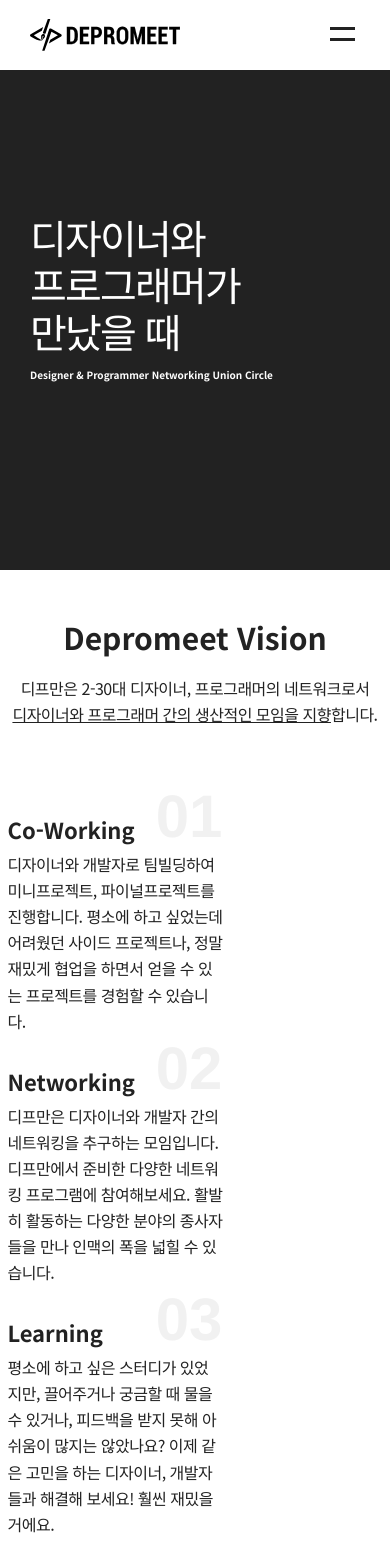
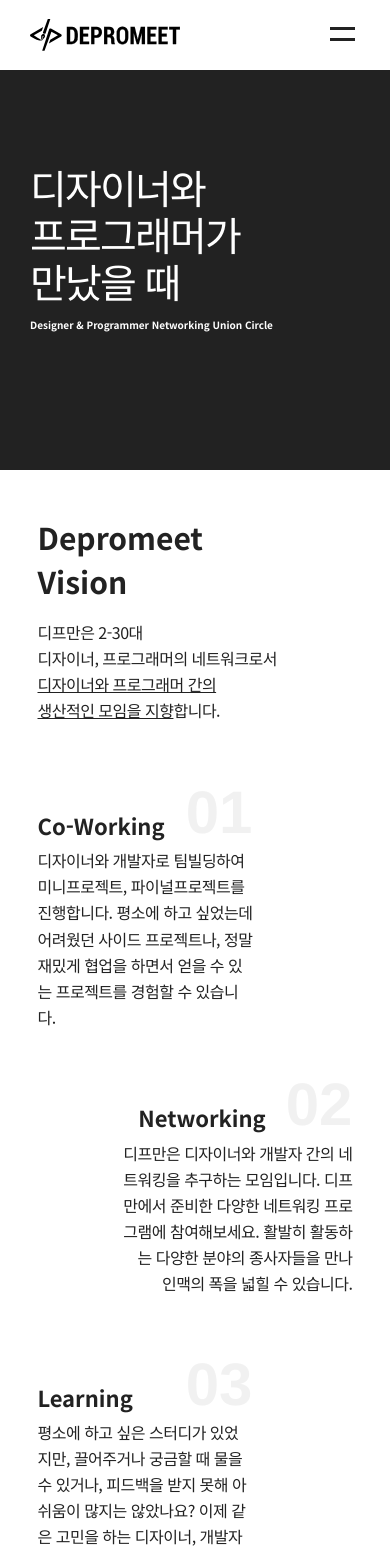
Before and after one commit to depromeet/www.depromeet.com-old, a Vue app: page / in a window 390 px wide. Shown: the top 1553 px of the page. Built offline with nearby package versions, Linux system fonts and the light colour scheme.

Commit message:
홈화면 디프만 비전 반응형 구현

```diff
--- a/src/views/Home.vue
+++ b/src/views/Home.vue
@@ -21,11 +21,15 @@
       </div>
     </div>
     <div class="container">
-      <div class="vision" id="vision">
-        <h2 class="vision-title">Depromeet Vision</h2>
+      <div
+        class="vision"
+        id="vision"
+        :class="{ mobile: getDeviceType === 'mobile', tablet: getDeviceType === 'tablet' }"
+      >
+        <h2 class="vision-title">Depromeet<br v-if="getDeviceType !== 'desktop'"> Vision</h2>
         <p class="vision-description">
-          디프만은 2-30대 디자이너, 프로그래머의 네트워크로서<br>
-          <span>디자이너와 프로그래머 간의 생산적인 모임을 지향</span>합니다.
+          디프만은 2-30대<br v-if="getDeviceType === 'mobile'"> 디자이너, 프로그래머의 네트워크로서<br>
+          <span>디자이너와 프로그래머 간의<br v-if="getDeviceType === 'mobile'"> 생산적인 모임을 지향</span>합니다.
         </p>
 
         <div class="vision-items">
@@ -96,6 +100,34 @@
   },
 })
 export default class Home extends Vue {
+  width: number = document.documentElement.clientWidth;
+
+  onResize() {
+    // Typescript에서 데이터 초기화 후 변경이 안됨...
+    // 왜 그러는걸까나
+    this.width = document.documentElement.clientWidth;
+  }
+
+  created() {
+    window.addEventListener('resize', this.onResize);
+  }
+
+  destroyed() {
+    window.removeEventListener('resize', this.onResize);
+  }
+
+  get getDeviceType() {
+    let device = 'desktop';
+
+    if (this.width <= 468) {
+      device = 'mobile';
+    } else if (this.width <= 768) {
+      device = 'tablet';
+    }
+
+    return device;
+  }
+
   scrollFix = (hashbang: string) => {
     window.location.href = hashbang;
   }
@@ -104,7 +136,6 @@
 
 <style lang="scss" scoped>
 .home {
-  /* min-width: 1080px; */
   @media screen and (max-width: 480px) {
     .home-carousel-container {
       padding-left: 30px;
@@ -112,7 +143,7 @@
   }
   .home-carousel-container {
     background-color: #222222;
-    height: 500px;
+
     .container {
       height: 100%;
       display: flex;
@@ -262,6 +293,108 @@
         }
       }
     }
+
+    &.mobile {
+      padding: 0 30px;
+
+      .vision-title, .vision-description {
+        text-align: left;
+      }
+
+      .vision-items {
+        display: flex;
+        flex-direction: column;
+
+        .vision-item {
+          &:not(:last-child) {
+            margin-bottom: 40px;
+          }
+          &:nth-child(2) {
+            position: relative;
+            width: 100%;
+            box-sizing: border-box;
+            margin-bottom: 280px;
+
+            .vision-item-title, .vision-item-content {
+              position: absolute;
+              text-align: right;
+              right: 0;
+            }
+
+            .vision-item-title {
+              top: 0;
+
+              h2 {
+                margin-left: 20px;
+              }
+            }
+
+            .vision-item-content {
+              top: 70px;
+              width: 230px;
+            }
+          }
+        }
+      }
+    }
+
+    &.tablet {
+      .vision-items {
+        display: flex;
+        flex-direction: column;
+        justify-content: center;
+        align-items: center;
+
+        .vision-item {
+          width: 280px;
+          &:not(:last-child) {
+            margin-bottom: 60px;
+          }
+        }
+      }
+    }
+  }
+}
+
+@media screen and (max-width: 480px) {
+  .home-carousel-container {
+    height: 400px;
+  }
+}
+
+@media screen and (min-width: 481px) and (max-width: 768px) {
+  .home-carousel-container {
+    height: 460px;
+
+    .container {
+      padding: 0 30px;
+
+      h1, h6 {
+        text-align: center;
+      }
+    }
+  }
+}
+
+@media screen and (min-width: 769px) and (max-width: 960px) {
+  .home-carousel-container {
+    height: 500px;
+    .container {
+      padding: 0 40px;
+    }
+  }
+
+  .vision {
+    padding: 0 30px;
+  }
+}
+
+@media screen and (min-width: 961px) {
+  .home-carousel-container {
+    height: 500px;
+    .container {
+      padding: 0;
+    }
   }
 }
 </style>
```
